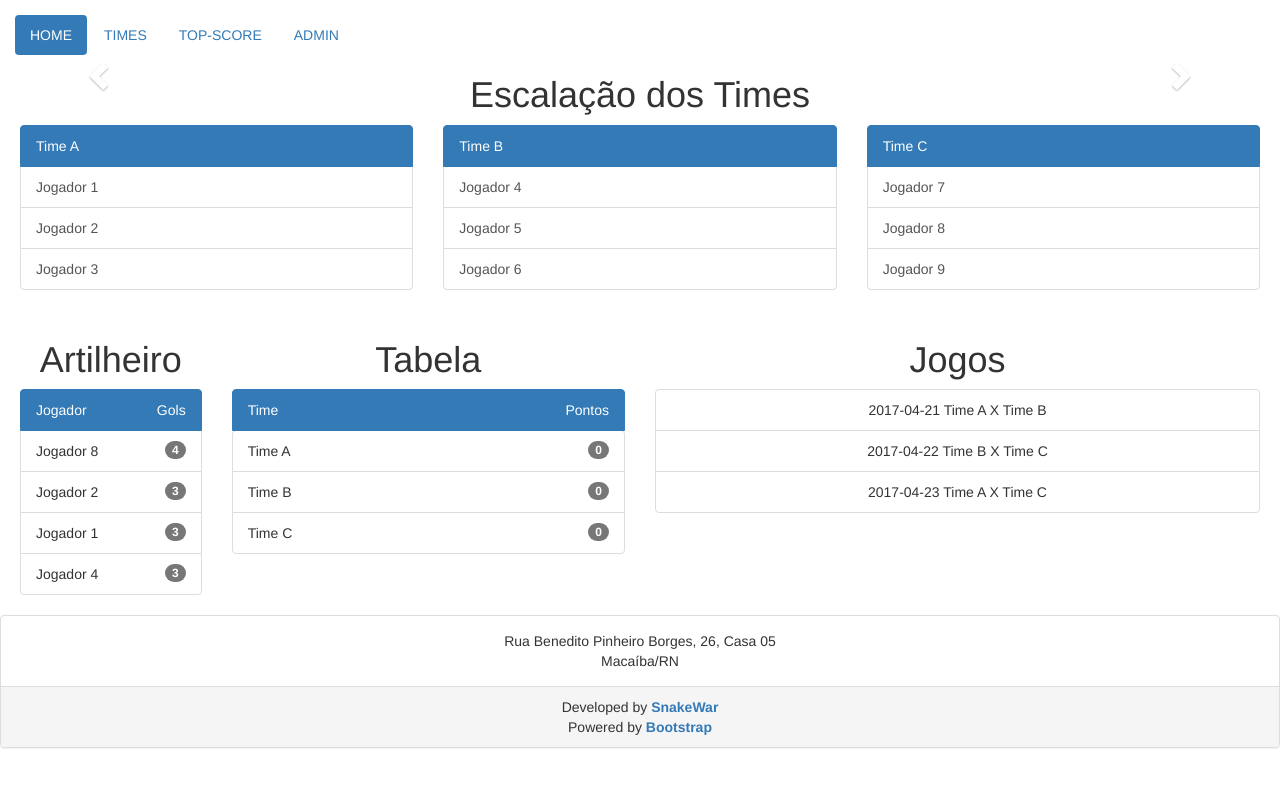
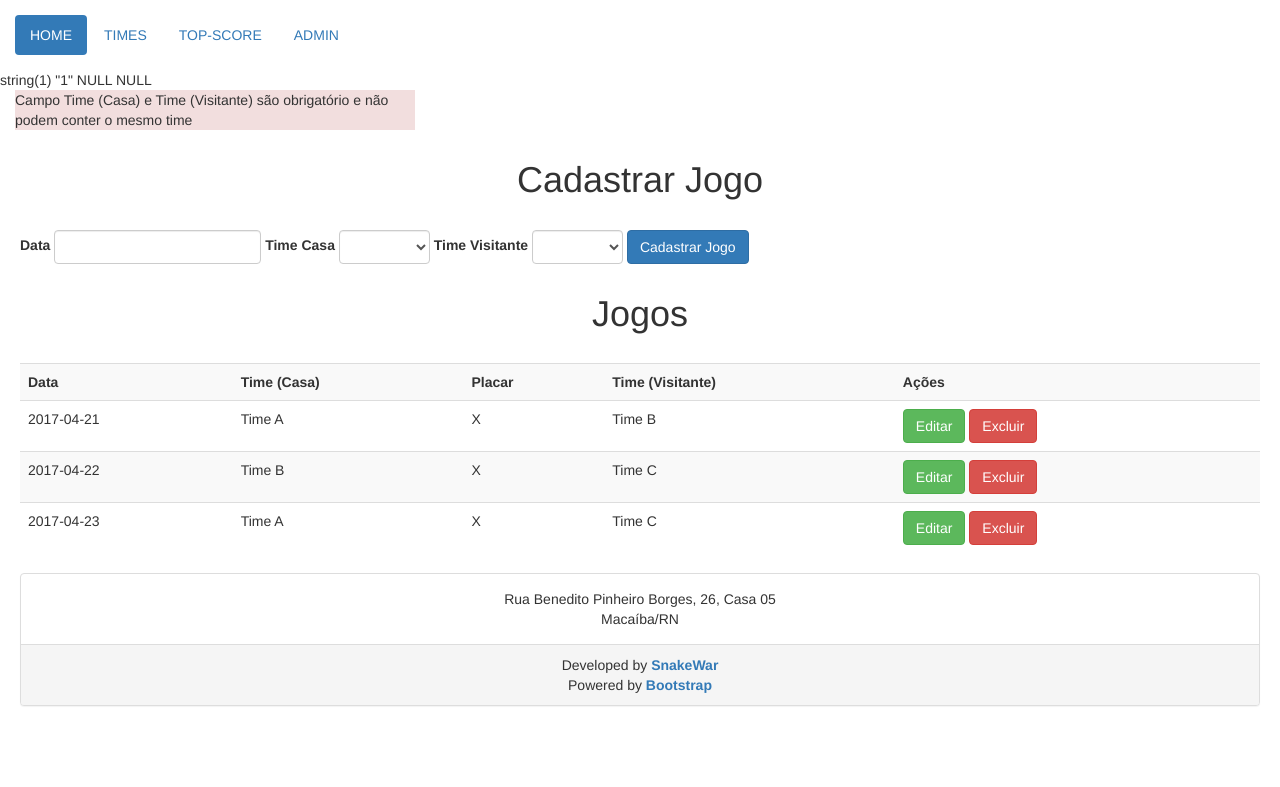
Before and after one commit to SnakeWar/inter2017, a PHP site: page /admin2/index.php?data=1 in a window 1280 px wide. Shown: the top 787 px of the page. Run offline with PHP 8.4, Linux system fonts and the light colour scheme; data comes from the database, SQL or seed files in the repository; data that the repository does not hold is empty; some libraries are stand-ins or nearby versions.

Commit message:
Adicionar Cadastro de jogo

```diff
--- /dev/null
+++ b/admin2/index.php
@@ -0,0 +1,108 @@
+<?php
+	include('../templates/header2.php');
+	include('../templates/banco.php');
+
+	//FORM
+	if($_GET['data'] == "")
+	{
+		echo '<p class="bg-danger erro">Data não selecionada.</p>';
+	}
+	else
+	{
+		$data = $_GET['data'];
+		$time_casa = $_GET['time_casa'];
+		$time_visitante = $_GET['time_visitante'];
+var_dump($data);
+var_dump($time_casa);
+var_dump($time_visitante);
+		if($time_casa == $time_visitante)
+		{
+			echo '<p class="bg-danger erro">Campo Time (Casa) e Time (Visitante) são obrigatório e não podem conter o mesmo time</p>';
+		}
+		else
+		{
+			$query = "INSERT INTO `jogo` (`data`, `placar_casa`, `placar_visitante`, `time_casa`, `time_visitante`) VALUES ('{$data}', '0', '0', '{$time_casa}', '{$time_visitante})";
+
+
+				mysqli_query($link, $query) or die(mysqli_error());
+				var_dump(mysqli_error());
+		}
+	}
+?>
+
+							<!-- Começo Cadastro -->
+<div class="row times">
+<div class="col-md-12">
+<h1>Cadastrar Jogo</h1>
+<br>
+<form class="form-inline">
+  <div class="form-group">
+    <label for="exampleInputName2">Data</label>
+    <input type="text" class="form-control" id="calendario" name="data" placeholder="">
+  </div>
+  <div class="form-group">
+    <label for="exampleInputEmail2">Time Casa</label>
+    <select class="form-control" name="time_casa">
+    <option></option>
+    <?php
+		$times = mysqli_query($link, "SELECT `time`.`id`, `time`.`nome` FROM `time`");
+
+		foreach($times as $time){
+			echo '<option value="' . $time['id'] . '">' . $time['nome'] . '</option>';
+	}
+    ?>
+    </select>
+  </div>
+   <div class="form-group">
+    <label for="exampleInputName2">Time Visitante</label>
+    <select class="form-control" name="time_visitante">
+    <option></option>
+     <?php
+		foreach($times as $time){
+			echo '<option value="' . $time['id'] . '">' . $time['nome'] . '</option>';
+	}
+    ?>
+    </select>
+  </div>
+  <button type="submit" class="btn btn-primary">Cadastrar Jogo</button>
+</form>
+</div>
+</div>
+								<!-- Fim Cadastro -->
+
+							<!-- Começo Lista de Jogos -->
+<div class="row times">
+<div class="col-md-12">
+<h1>Jogos</h1>
+<br>
+                    <table class="table table-striped">
+                    <tr>
+                        <th>Data</th>
+                        <th>Time (Casa)</th>
+                        <th>Placar</th>
+                        <th>Time (Visitante)</th>
+                        <th>Ações</th>
+                    </tr>
+                    <?php
+                        $result = mysqli_query($link, "SELECT tc.nome AS time_casa, tv.nome AS time_visitante, j.data AS data, j.placar_casa, j.placar_visitante FROM jogo  j
+                            LEFT JOIN time tv ON tv.id = j.time_visitante
+                            LEFT JOIN time tc ON tc.id = j.time_casa");
+
+                    while ($jogos = mysqli_fetch_array($result))
+                    {
+                       echo '<tr><td>' . $jogos['data'] . '</td><td>' . $jogos['time_casa'] . '</td><td>' . $jogos['placar_casa'] . ' X ' . $jogos['placar_visitante'] . '</td><td>' . $jogos['time_visitante'] . '</td><td> <button type="submit" class="btn btn-success">Editar</button> <button type="submit" class="btn btn-danger">Excluir</button></td></tr>';
+                    }
+                    ?>
+                    </table>
+									<!-- Fim Lista de Jogos -->
+<!-- Datepicker -->
+<script>
+$(function() {
+    $( "#calendario" ).datepicker();
+});
+</script>
+
+<?php
+	mysqli_close($link);
+	include('../templates/footer2.php');
+?>
--- a/css/style.css
+++ b/css/style.css
@@ -64,4 +64,8 @@
 .direita{
     float: right;
 }
+.erro{
+    width: 400px;
+    margin-left: 15px
+}
 /* FIM */
--- a/index.php
+++ b/index.php
@@ -165,7 +165,13 @@
     </div>
     <div class="col-md-6">
        <h1>Jogos</h1>
-                    <ul class="list-group">
+                    <table class="table table-striped">
+                    <tr>
+                        <th>Data</th>
+                        <th>Time (Casa)</th>
+                        <th>Placar</th>
+                        <th>Time (Visitante)</th>
+                    </tr>
                     <?php
                         $result = mysqli_query($link, "SELECT tc.nome AS time_casa, tv.nome AS time_visitante, j.data AS data, j.placar_casa, j.placar_visitante FROM jogo  j
                             LEFT JOIN time tv ON tv.id = j.time_visitante
@@ -173,10 +179,10 @@
 
                     while ($jogos = mysqli_fetch_array($result))
                     {
-                       echo '<li class="list-group-item centro">' . $jogos['data'] . ' ' . $jogos['time_casa'] . ' ' . $jogos['placar_casa'] . ' X ' . $jogos['placar_visitante'] . ' ' . $jogos['time_visitante'] . '</li>';
+                       echo '<tr><td>' . $jogos['data'] . '</td><td>' . $jogos['time_casa'] . '</td><td>' . $jogos['placar_casa'] . ' X ' . $jogos['placar_visitante'] . '</td><td>' . $jogos['time_visitante'] . '</td></tr>';
                     }
                     ?>
-                    </ul>
+                    </table>
         </div>
     </div>
 </div>
--- a/templates/banco.php
+++ b/templates/banco.php
@@ -1,5 +1,5 @@
 <?php
-$link = mysqli_connect("localhost", "campeonato", "123456", "campeonato_db");
+$link = mysqli_connect("localhost", "root", "123456", "campeonato_db");
 
 if (!$link) {
     echo "Error: Unable to connect to MySQL." . PHP_EOL;
--- /dev/null
+++ b/templates/footer2.php
@@ -0,0 +1,13 @@
+<div class="panel panel-default footer">
+    <div class="panel-body centro">
+        Rua Benedito Pinheiro Borges, 26, Casa 05<br>
+        Macaíba/RN
+    </div>
+    <div class="panel-footer centro">Developed by <a><b>SnakeWar</b></a><br>Powered by <a><b>Bootstrap</b></a></div>
+</div>
+
+<!-- Include all compiled plugins (below), or include individual files as needed -->
+<script src="../js/bootstrap.min.js"></script>
+
+</body>
+</html>
--- /dev/null
+++ b/templates/header2.php
@@ -0,0 +1,42 @@
+<!doctype html>
+<html lang="en">
+<head>
+    <meta charset="UTF-8">
+    <meta name="viewport"
+          content="width=device-width, user-scalable=no, initial-scale=1.0, maximum-scale=1.0, minimum-scale=1.0">
+    <meta http-equiv="X-UA-Compatible" content="ie=edge">
+    <title>Campeonato Altinão 2017</title>
+
+    <!-- Bootstrap -->
+    <link href="../css/bootstrap.min.css" rel="stylesheet">
+    <!-- Meu Estilo -->
+    <link href="../css/style.css" rel="stylesheet">
+    <!-- CSS para Datepicker -->
+    <link rel="stylesheet" href="http://code.jquery.com/ui/1.9.0/themes/base/jquery-ui.css" />
+<!-- jQuery necessário para o Datepicker -->
+    <script src="http://code.jquery.com/jquery-1.8.2.js"></script>
+    <script src="http://code.jquery.com/ui/1.9.0/jquery-ui.js"></script>
+</head>
+<body>
+<ul class="nav nav-pills gran-menu">
+    <li role="presentation" class="active"><a href="#">HOME</a></li>
+    <li role="presentation"><a href="#">TIMES</a></li>
+    <li role="presentation"><a href="#">TOP-SCORE</a></li>
+    <li role="presentation"><a href="admin/dash.php">ADMIN</a></li>
+</ul>
+
+<ul class="nav nav-pills min-menu">
+    <li role="presentation" class="dropdown">
+        <a class="dropdown-toggle" data-toggle="dropdown" href="#" role="button" aria-haspopup="true" aria-expanded="false">
+             <span class="glyphicon glyphicon-menu-hamburger menu-icon"></span>
+        </a>
+        <ul class="dropdown-menu dropdown-menu-large">
+<ul class="nav nav-pills nav-stacked ">
+    <li role="presentation" class="active"><a href="#">HOME</a></li>
+    <li role="presentation"><a href="#">TIMES</a></li>
+    <li role="presentation"><a href="#">TOP-SCORE</a></li>
+    <li role="presentation"><a href="admin.php">ADMIN</a></li>
+</ul>
+        </ul>
+    </li>
+</ul>
```
